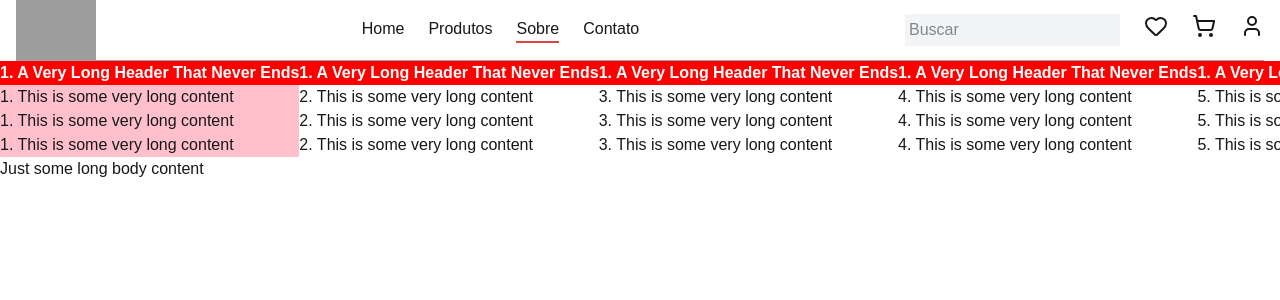
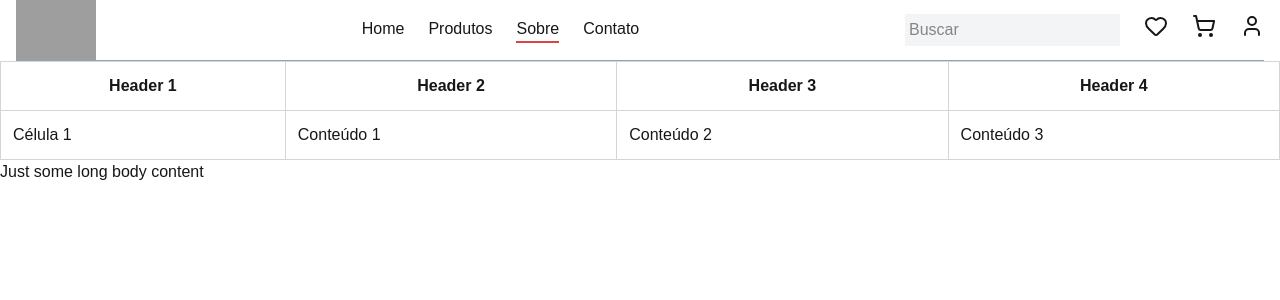
Before and after one commit to ScarlateAlves/store, a Next.js app: page /about in a window 1280 px wide. Shown: the top 300 px of the page. Built offline with nearby package versions, Linux system fonts and the light colour scheme; grey boxes are pictures that could not be loaded.

Commit message:
chore: add inView scroll

```diff
--- a/src/app/about/page.tsx
+++ b/src/app/about/page.tsx
@@ -3,160 +3,33 @@
 export default function About() {
   return (
     <div>
-      <div>
-        <div
-          id="tableHeaders"
-          style={{
-            overflowX: "hidden",
-            position: "sticky",
-            top: 0,
-
-            background: "red",
-            color: "white",
-          }}
-        >
-          <table>
+      <div className="max-w-full" style={{ overflow: "clip" }}>
+        <div className="overflow-x-auto">
+          <table className="border-collapse min-w-[800px] w-full">
             <thead>
               <tr>
-                <th
-                  style={{ whiteSpace: "nowrap", left: 0, position: "sticky" }}
-                >
-                  1. A Very Long Header That Never Ends
+                <th className="sticky top-0 left-0 bg-white z-[15] p-3 border border-gray-300 drop-shadow-custom font-semibold">
+                  Header 1
                 </th>
-                <th style={{ whiteSpace: "nowrap" }}>
-                  1. A Very Long Header That Never Ends
+                <th className="sticky top-0 bg-white z-10 p-3 border border-gray-300 drop-shadow-custom">
+                  Header 2
                 </th>
-                <th style={{ whiteSpace: "nowrap" }}>
-                  1. A Very Long Header That Never Ends
-                </th>{" "}
-                <th style={{ whiteSpace: "nowrap" }}>
-                  1. A Very Long Header That Never Ends
-                </th>{" "}
-                <th style={{ whiteSpace: "nowrap" }}>
-                  1. A Very Long Header That Never Ends
-                </th>{" "}
-                <th style={{ whiteSpace: "nowrap" }}>
-                  1. A Very Long Header That Never Ends
+                <th className="sticky top-0 bg-white z-10 p-3 border border-gray-300 drop-shadow-custom">
+                  Header 3
                 </th>
-              </tr>
-            </thead>
-          </table>
-        </div>
-
-        <div
-          id="tableBody"
-          style={{ overflowX: "scroll" }}
-          onScroll={(e) => {
-            const tableHeaders = document.getElementById("tableHeaders");
-            if (tableHeaders) {
-              tableHeaders.scrollLeft = (e.target as HTMLDivElement).scrollLeft;
-            }
-          }}
-        >
-          <table>
-            <thead style={{ lineHeight: "0px", opacity: 0 }}>
-              <tr>
-                <th style={{ whiteSpace: "nowrap" }}>
-                  1. A Very Long Header That Never Ends
-                </th>
-                <th style={{ whiteSpace: "nowrap" }}>
-                  2. A Very Long Header That Never Ends
-                </th>
-                <th style={{ whiteSpace: "nowrap" }}>
-                  3. A Very Long Header That Never Ends
-                </th>
-                <th style={{ whiteSpace: "nowrap" }}>
-                  4. A Very Long Header That Never Ends
-                </th>
-                <th style={{ whiteSpace: "nowrap" }}>
-                  5. A Very Long Header That Never Ends
-                </th>
-                <th style={{ whiteSpace: "nowrap" }}>
-                  6. A Very Long Header That Never Ends
+                <th className="sticky top-0 bg-white z-10 p-3 border border-gray-300 drop-shadow-custom">
+                  Header 4
                 </th>
               </tr>
             </thead>
             <tbody>
               <tr>
-                <td
-                  style={{
-                    whiteSpace: "nowrap",
-                    background: "pink",
-                    left: 0,
-                    position: "sticky",
-                  }}
-                >
-                  1. This is some very long content
+                <td className="sticky left-0 bg-white z-[5] p-3 border border-gray-300 drop-shadow-custom font-medium">
+                  Célula 1
                 </td>
-                <td style={{ whiteSpace: "nowrap" }}>
-                  2. This is some very long content
-                </td>
-                <td style={{ whiteSpace: "nowrap" }}>
-                  3. This is some very long content
-                </td>
-                <td style={{ whiteSpace: "nowrap" }}>
-                  4. This is some very long content
-                </td>
-                <td style={{ whiteSpace: "nowrap" }}>
-                  5. This is some very long content
-                </td>
-                <td style={{ whiteSpace: "nowrap" }}>
-                  6. This is some very long content
-                </td>
-              </tr>
-              <tr>
-                <td
-                  style={{
-                    whiteSpace: "nowrap",
-                    background: "pink",
-                    left: 0,
-                    position: "sticky",
-                  }}
-                >
-                  1. This is some very long content
-                </td>
-                <td style={{ whiteSpace: "nowrap" }}>
-                  2. This is some very long content
-                </td>
-                <td style={{ whiteSpace: "nowrap" }}>
-                  3. This is some very long content
-                </td>
-                <td style={{ whiteSpace: "nowrap" }}>
-                  4. This is some very long content
-                </td>
-                <td style={{ whiteSpace: "nowrap" }}>
-                  5. This is some very long content
-                </td>
-                <td style={{ whiteSpace: "nowrap" }}>
-                  6. This is some very long content
-                </td>
-              </tr>
-              <tr>
-                <td
-                  style={{
-                    whiteSpace: "nowrap",
-                    background: "pink",
-                    left: 0,
-                    position: "sticky",
-                  }}
-                >
-                  1. This is some very long content
-                </td>
-                <td style={{ whiteSpace: "nowrap" }}>
-                  2. This is some very long content
-                </td>
-                <td style={{ whiteSpace: "nowrap" }}>
-                  3. This is some very long content
-                </td>
-                <td style={{ whiteSpace: "nowrap" }}>
-                  4. This is some very long content
-                </td>
-                <td style={{ whiteSpace: "nowrap" }}>
-                  5. This is some very long content
-                </td>
-                <td style={{ whiteSpace: "nowrap" }}>
-                  6. This is some very long content
-                </td>
+                <td className="p-3 border border-gray-300">Conteúdo 1</td>
+                <td className="p-3 border border-gray-300">Conteúdo 2</td>
+                <td className="p-3 border border-gray-300">Conteúdo 3</td>
               </tr>
             </tbody>
           </table>
--- a/src/app/products/page.tsx
+++ b/src/app/products/page.tsx
@@ -1,30 +1,60 @@
 "use client";
 
 import { table } from "@/utils/mock.table";
-import { useState } from "react";
+import { useState, useEffect, useRef } from "react";
+
+const INITIAL_ROWS_VISIBLE = 5;
+const TABLE_HEADERS_ID = "tableHeaders";
 
 export default function Products() {
-  const numberLength = table.header.products.length;
+  const [expanded, setExpanded] = useState(false);
+  const [isScrolling, setIsScrolling] = useState(false);
 
-  const [expanded, setExpanded] = useState(false);
+  console.log({ isScrolling });
 
-  const handleSize = () => {
+  const totalProductsCount = table.header.products.length;
+  const visibleRows = expanded
+    ? table.body
+    : table.body.slice(0, INITIAL_ROWS_VISIBLE);
+
+  const handleToggleExpansion = () => {
     setExpanded((prev) => !prev);
   };
 
-  const sizeBody = expanded ? table.body : table.body.slice(0, 5);
+  const handleTableHorizontalScroll = (e: React.UIEvent<HTMLDivElement>) => {
+    const tableHeaders = document.getElementById(TABLE_HEADERS_ID);
+    const scrollLeft = (e.target as HTMLDivElement).scrollLeft;
+    if (tableHeaders) tableHeaders.scrollLeft = scrollLeft;
+  };
+
+  const elementRef = useRef<HTMLDivElement>(null);
+
+  useEffect(() => {
+    const handleScroll = () => {
+      const element = elementRef.current;
+      if (!element) return;
+
+      const rect = element.getBoundingClientRect();
+      setIsScrolling(rect.top <= 0);
+    };
+
+    window.addEventListener("scroll", handleScroll);
+    return () => window.removeEventListener("scroll", handleScroll);
+  }, []);
 
   return (
     <>
+      <div className="h-56">ff</div>
+      <div className="h-4">hhhh</div>
       <div className="max-w-7xl mx-auto">
-        <div className="relative">
+        <div ref={elementRef} className="relative">
           <div
             id="tableHeaders"
             className="overflow-x-hidden sticky top-0 bg-white z-50"
           >
             <table className="w-full border-collapse table-fixed">
               <colgroup>
-                {Array.from({ length: numberLength }).map((_, index) => (
+                {Array.from({ length: totalProductsCount }).map((_, index) => (
                   <col key={index} className="min-w-32" />
                 ))}
               </colgroup>
@@ -37,8 +67,12 @@ export default function Products() {
                     <th key={product.id} className="px-2 py-4 align-middle">
                       <div className="flex items-center flex-col">
                         <p>{product.name}</p>
-                        <p>{product.description}</p>
-                        <p>{product.value}</p>
+                        {!isScrolling && (
+                          <>
+                            <p>{product.description}</p>
+                            <p>{product.value}</p>
+                          </>
+                        )}
                         <button className="mt-2 px-4 py-2 bg-blue-500 text-white rounded">
                           label
                         </button>
@@ -53,18 +87,11 @@ export default function Products() {
           <div
             id="tableBody"
             style={{ overflowX: "scroll" }}
-            onScroll={(e) => {
-              const tableHeaders = document.getElementById("tableHeaders");
-              if (tableHeaders) {
-                tableHeaders.scrollLeft = (
-                  e.target as HTMLDivElement
-                ).scrollLeft;
-              }
-            }}
+            onScroll={handleTableHorizontalScroll}
           >
             <table className="w-full border-collapse table-fixed">
               <colgroup>
-                {Array.from({ length: numberLength }).map((_, index) => (
+                {Array.from({ length: totalProductsCount }).map((_, index) => (
                   <col key={index} className="min-w-32" />
                 ))}
               </colgroup>
@@ -78,7 +105,7 @@ export default function Products() {
               </thead>
 
               <tbody>
-                {sizeBody.map((item, index) => (
+                {visibleRows.map((item, index) => (
                   <>
                     {item.subtitle && (
                       <tr key={index} className="h-14 border-b border-gray-300">
@@ -117,7 +144,7 @@ export default function Products() {
           >
             <button
               className="px-4 py-2 bg-blue-500 text-white rounded"
-              onClick={handleSize}
+              onClick={handleToggleExpansion}
             >
               {expanded ? "Show Less" : "Show More"}
             </button>
```
